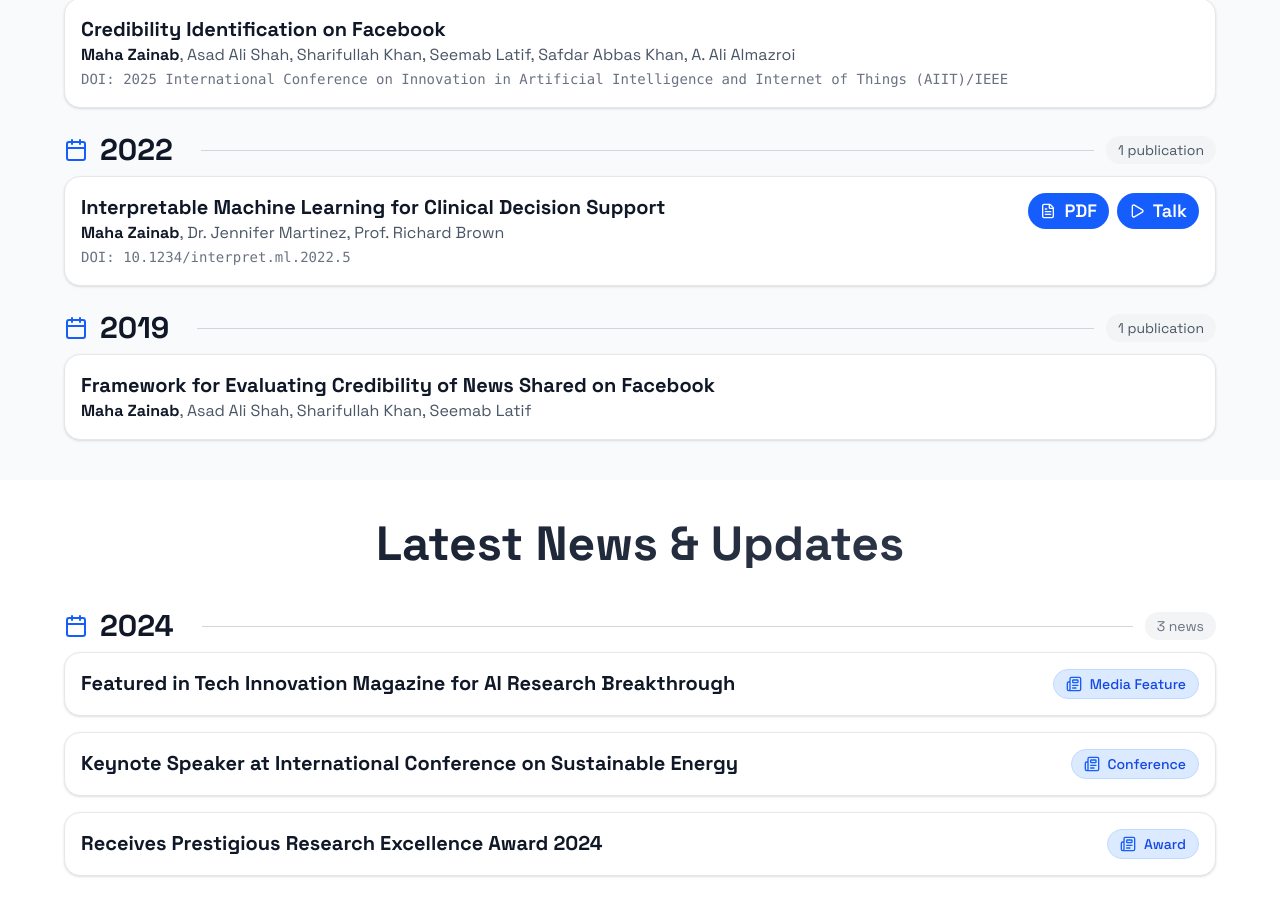
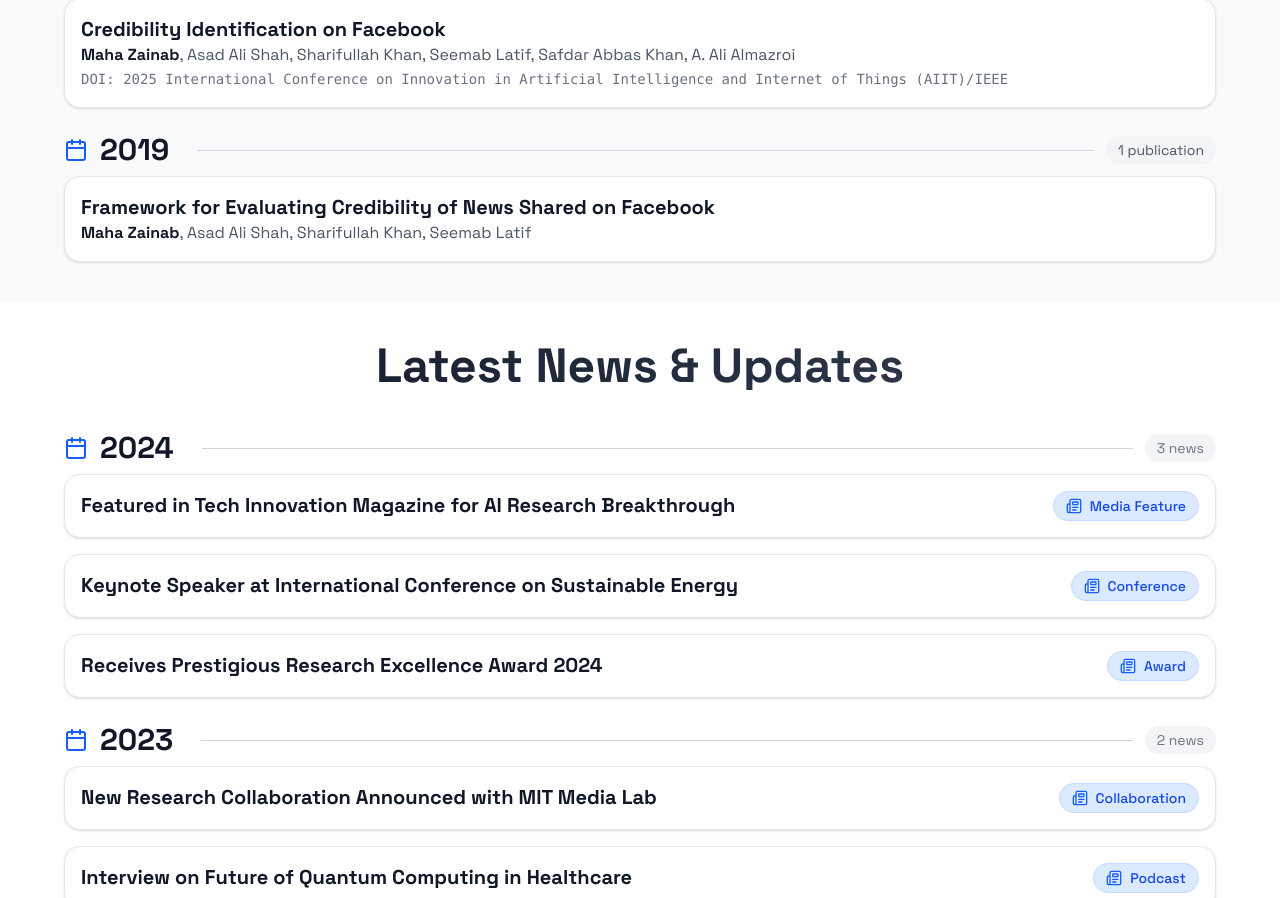
Before and after one commit to MahaZainab/MahaZainab.github.io, a React (Vite) app: page / in a window 1280 px wide. Shown: the part 1397-2295 px from the top of the page. Built offline with nearby package versions, Linux system fonts and the light colour scheme.

Commit message:
Auto commit on save

```diff
--- a/src/data/content.ts
+++ b/src/data/content.ts
@@ -92,15 +92,6 @@ export const publications: Publication[] = [
     talkLink: "",
     year: "2026",
     doi: "",
-  },
-  {
-    id: 5,
-    title: "Interpretable Machine Learning for Clinical Decision Support",
-    authors: ["Maha Zainab", "Dr. Jennifer Martinez", "Prof. Richard Brown"],
-    pdfLink: "/publications/interpretable-ml-clinical.pdf",
-    talkLink: "/talks/interpretable-ml-clinical",
-    year: "2022",
-    doi: "10.1234/interpret.ml.2022.5",
   },
 ];
 
```
